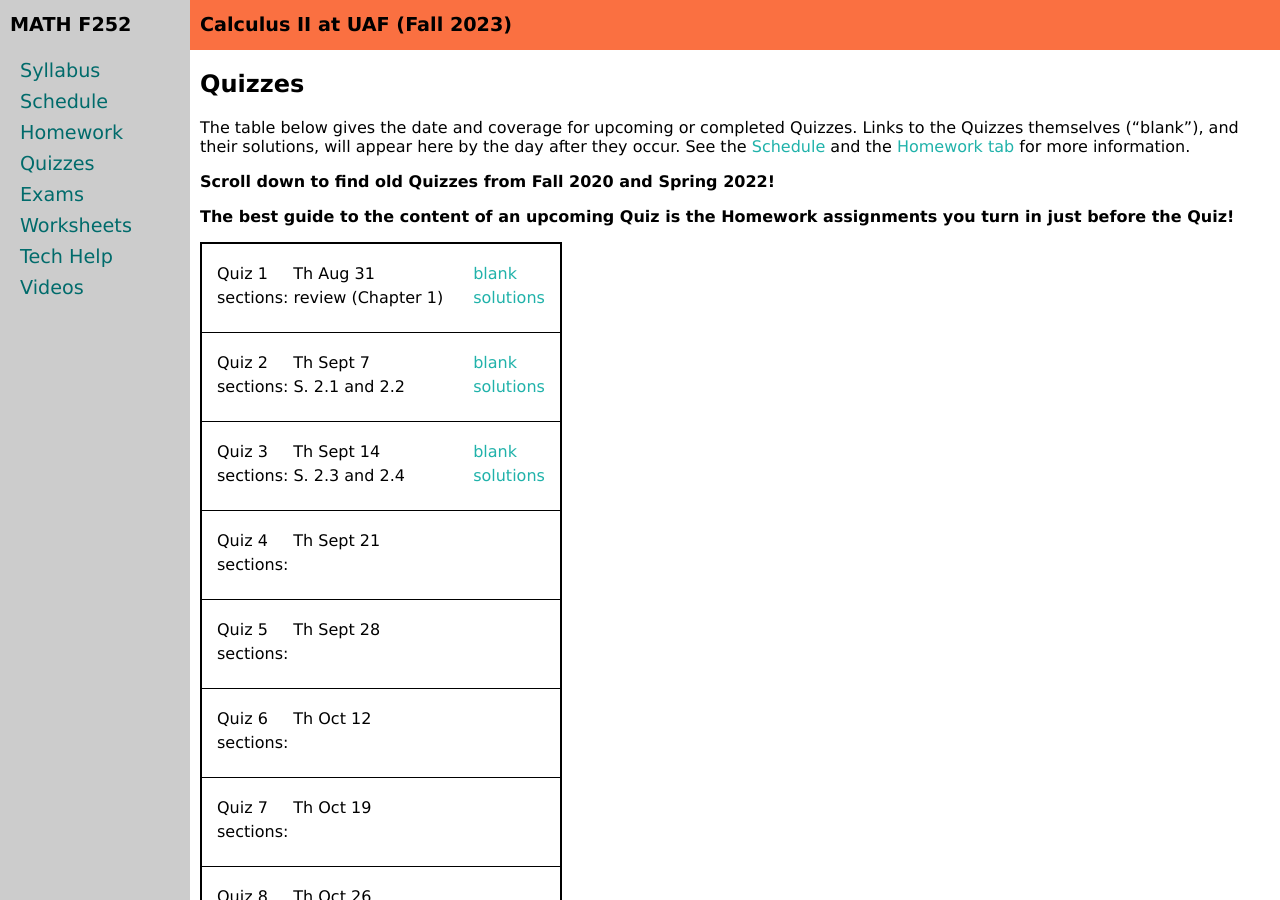
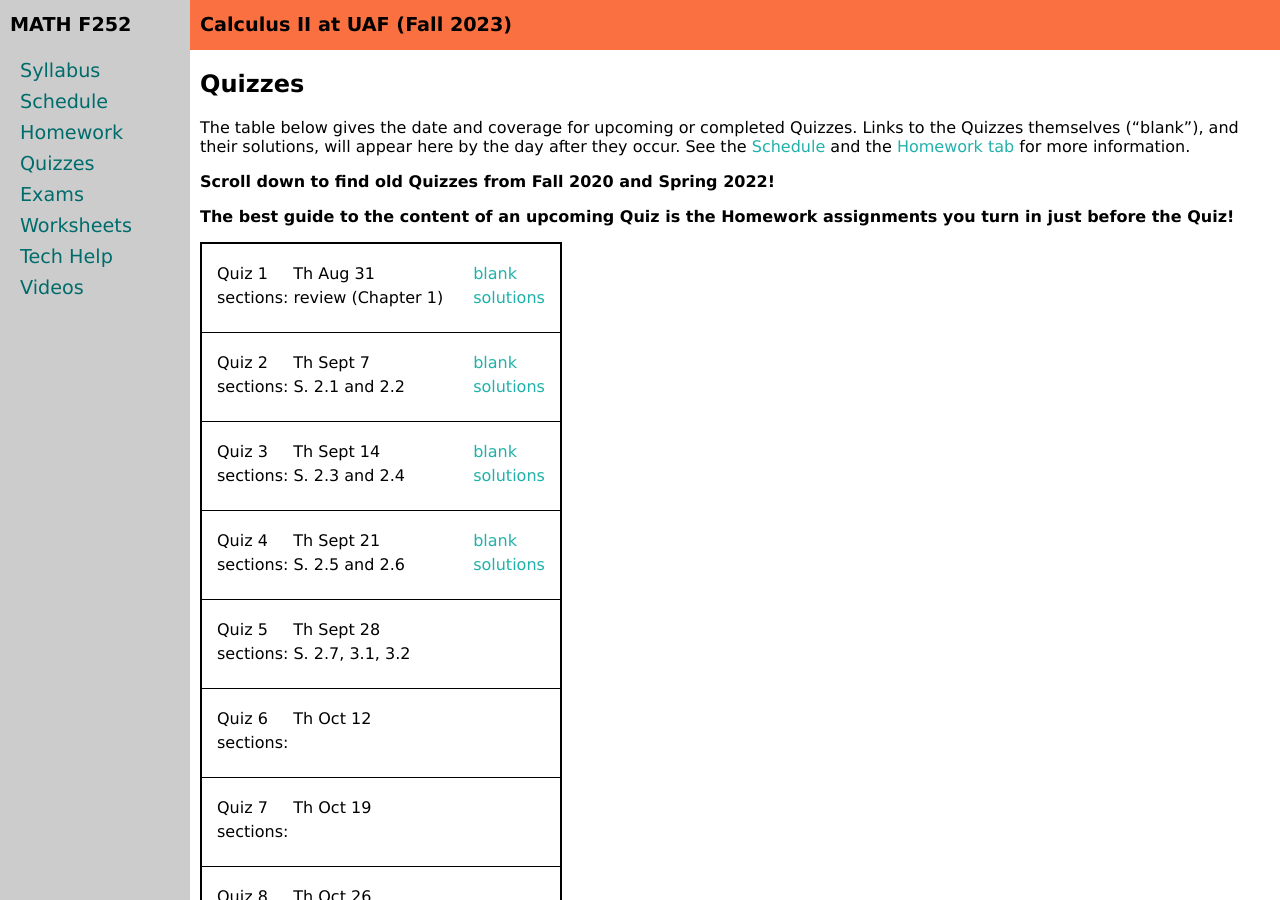
Before and after one commit to uaf-math/calc2, a Jekyll site: the page built from quizzes.md, in a window 1280 px wide and 900 px high. Built offline with Jekyll 4.4.1, drawn with Linux system fonts in a browser that asks for light colours.

Commit message:
Update quizzes.yml

```diff
--- a/_data/quizzes.yml
+++ b/_data/quizzes.yml
@@ -18,12 +18,12 @@ quizzes:
   solutions: M252-f23-q3-s.pdf
 - name: Quiz 4
   date: Sept 21
-  sections:
-  blank:
-  solutions:
+  sections: S. 2.5 and 2.6
+  blank: M252-f23-q4.pdf
+  solutions: M252-f23-q4-ss.pdf
 - name: Quiz 5
   date: Sept 28
-  sections:
+  sections: S. 2.7, 3.1, 3.2
   blank:
   solutions:
 - name: Quiz 6
```
